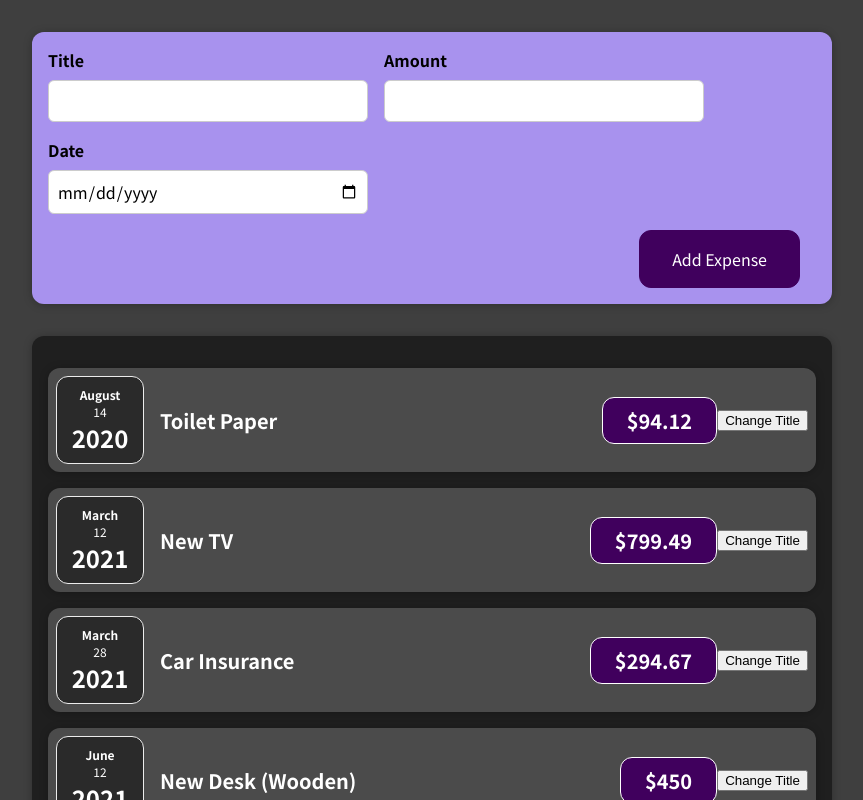
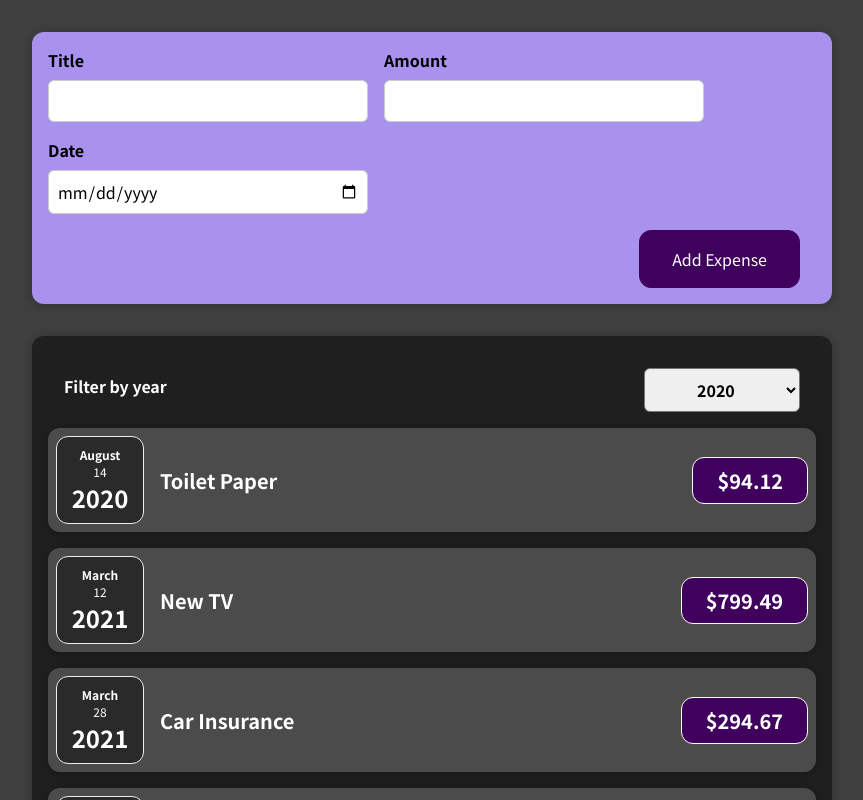
Before and after one commit to thameemsh/expense-tracker, a React (Create React App) app: page / in a window 1280 px wide. Shown: the top 800 px of the page, without its empty margins (208-1071 px from the left). Built offline with nearby package versions, Linux system fonts and the light colour scheme.

Commit message:
Add expense filter by year component

```diff
--- a/src/App.js
+++ b/src/App.js
@@ -1,7 +1,7 @@
+import { useState } from "react";
 import Expenses from "./components/Expenses/Expenses";
 import NewExpense from "./components/NewExpense/NewExpense";
-function App() {
-  const expenses = [
+const DUMMY_EXPENSES = [
   {
     id: "e1",
     title: "Toilet Paper",
@@ -23,13 +23,19 @@
   },
 ];
 
+function App() {
+  const [expenses, setExpenses] = useState(DUMMY_EXPENSES);
+
   const addNewExpenseHandler = (expense) => {
-    console.log(expense)
-  }
+    setExpenses((prevExpenses) => {
+      return [expense, ...prevExpenses];
+    });
+    console.log("modified expense list", expenses);
+  };
 
   return (
     <div>
-      <NewExpense onAddExpense = {addNewExpenseHandler}/>
+      <NewExpense onAddExpense={addNewExpenseHandler} />
       <Expenses items={expenses} />
     </div>
   );
--- a/src/components/Expenses/ExpenseItem.js
+++ b/src/components/Expenses/ExpenseItem.js
@@ -1,21 +1,14 @@
-import { useState } from 'react';
 import "./ExpenseItem.css";
 import Card from "../UI/Card";
 import ExpenseDate from "./ExpenseDate";
 const ExpenseItem = (props) => {
-  const [title, setTitle] = useState(props.title)
-  const clickHandler = () => {
-    setTitle('Updated!');
-    console.log(title);
-  }
   return (
     <Card className="expense-item">
       <ExpenseDate date={props.date} />
       <div className="expense-item__description">
-        <h2>{title}</h2>
+        <h2>{props.title}</h2>
         <div className="expense-item__price">${props.amount}</div>
       </div>
-      <button onClick={clickHandler}>Change Title</button>
     </Card>
   );
 };
--- a/src/components/Expenses/Expenses.js
+++ b/src/components/Expenses/Expenses.js
@@ -1,30 +1,30 @@
+import { useState } from "react";
 import ExpenseItem from "./ExpenseItem";
+import ExpensesFilter from "./ExpensesFilter";
 import Card from "../UI/Card";
 import "./Expenses.css";
 const Expenses = (props) => {
+  const [filteredYear, setFilteredYear] = useState("2020");
+  const filterChangeHandler = (selectedYear) => {
+    setFilteredYear(selectedYear);
+  };
   return (
-    <Card className="expenses">
-      <ExpenseItem
-        title={props.items[0].title}
-        amount={props.items[0].amount}
-        date={props.items[0].date}
-      ></ExpenseItem>
-      <ExpenseItem
-        title={props.items[1].title}
-        amount={props.items[1].amount}
-        date={props.items[1].date}
-      ></ExpenseItem>{" "}
-      <ExpenseItem
-        title={props.items[2].title}
-        amount={props.items[2].amount}
-        date={props.items[2].date}
-      ></ExpenseItem>{" "}
-      <ExpenseItem
-        title={props.items[3].title}
-        amount={props.items[3].amount}
-        date={props.items[3].date}
-      ></ExpenseItem>
-    </Card>
+    <div>
+      <Card className="expenses">
+        <ExpensesFilter
+          selected={filteredYear}
+          onChangeFilter={filterChangeHandler}
+        />
+        {props.items.map((item) => (
+          <ExpenseItem
+            key={item.id}
+            title={item.title}
+            amount={item.amount}
+            date={item.date}
+          />
+        ))}
+      </Card>
+    </div>
   );
 };
 export default Expenses;
--- /dev/null
+++ b/src/components/Expenses/ExpensesFilter.css
@@ -0,0 +1,24 @@
+.expenses-filter {
+  color: white;
+  padding: 0 1rem;
+}
+
+.expenses-filter__control {
+  display: flex;
+  width: 100%;
+  align-items: center;
+  justify-content: space-between;
+  margin: 1rem 0;
+}
+
+.expenses-filter label {
+  font-weight: bold;
+  margin-bottom: 0.5rem;
+}
+
+.expenses-filter select {
+  font: inherit;
+  padding: 0.5rem 3rem;
+  font-weight: bold;
+  border-radius: 6px;
+}
--- /dev/null
+++ b/src/components/Expenses/ExpensesFilter.js
@@ -0,0 +1,24 @@
+import React from "react";
+
+import "./ExpensesFilter.css";
+
+const ExpensesFilter = (props) => {
+  const dropdownChangeHandler = (event) => {
+    props.onChangeFilter(event.target.value);
+  };
+  return (
+    <div className="expenses-filter">
+      <div className="expenses-filter__control">
+        <label>Filter by year</label>
+        <select value={props.selected} onChange={dropdownChangeHandler}>
+          <option value="2022">2022</option>
+          <option value="2021">2021</option>
+          <option value="2020">2020</option>
+          <option value="2019">2019</option>
+        </select>
+      </div>
+    </div>
+  );
+};
+
+export default ExpensesFilter;
```
Also changed, not shown: 1 other file (tests, documents, lock files or other folders). Lines whose indentation alone changed are shown as unchanged.
